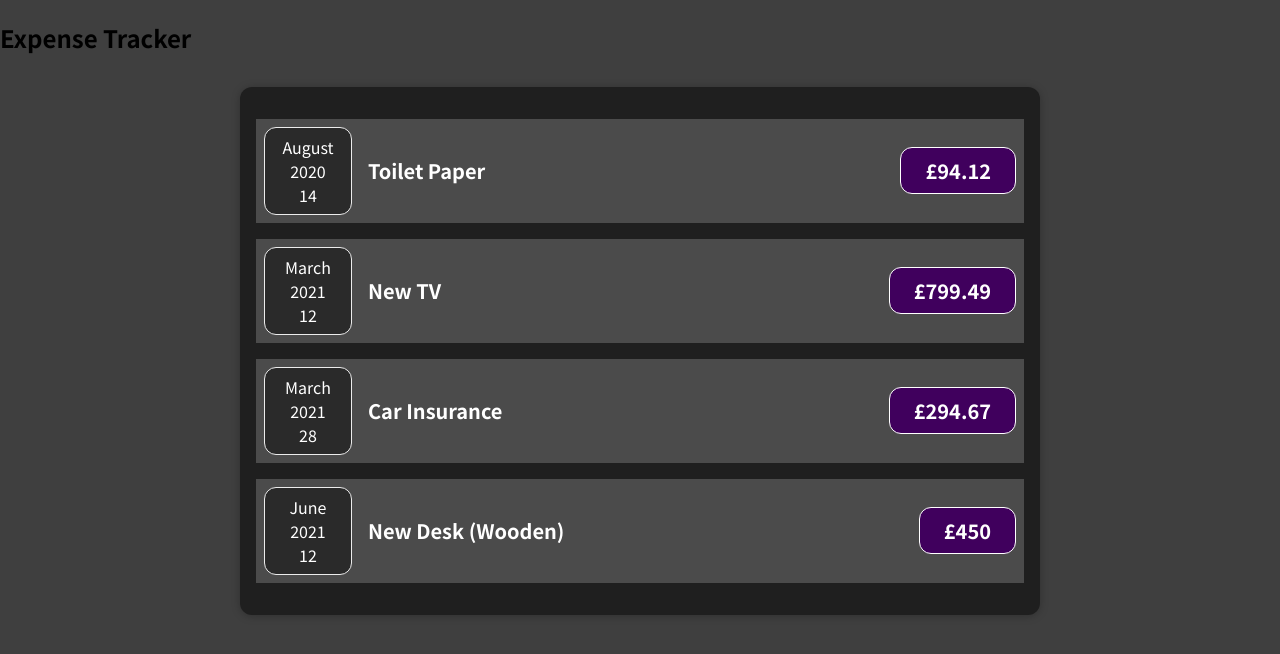
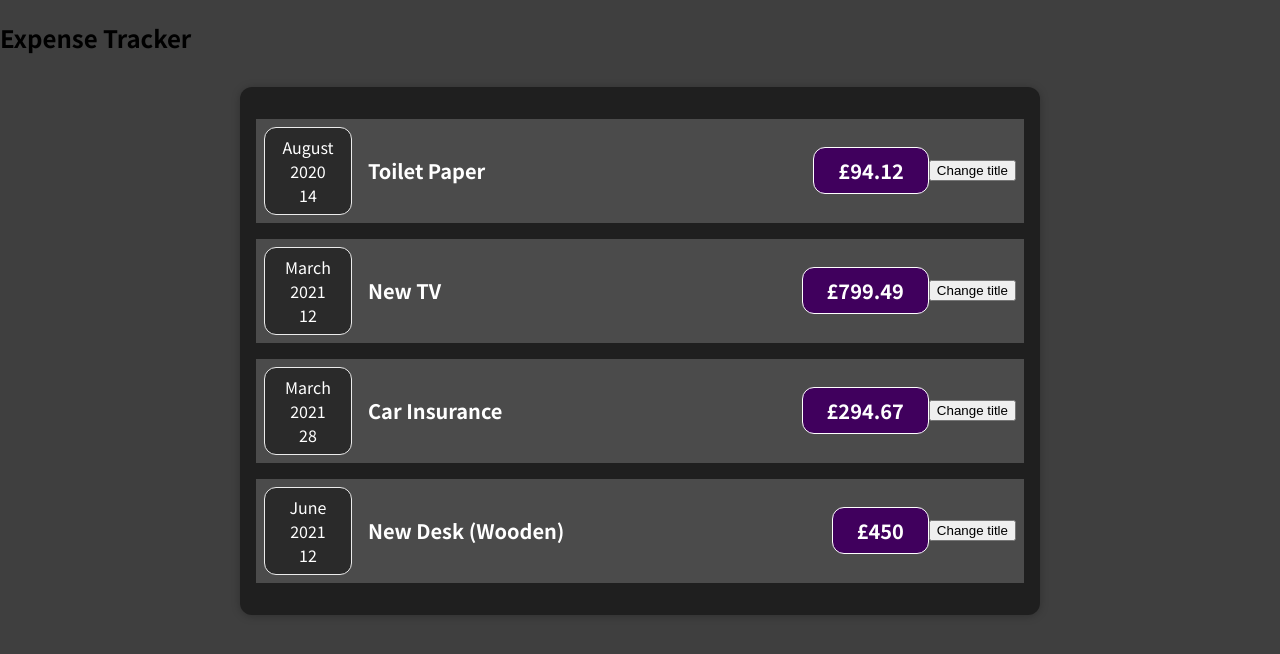
Before and after one commit to VICTOR554/expense-tracker, a React (Create React App) app: page / in a window 1280 px wide. Shown: the top 654 px of the page. Built offline with nearby package versions, Linux system fonts and the light colour scheme.

Commit message:
Updated expense item with use state to test how states functions

```diff
--- a/src/components/Expenses/ExpenseItem.js
+++ b/src/components/Expenses/ExpenseItem.js
@@ -1,15 +1,25 @@
+import React, { useState } from 'react';
 import ExpenseDate from './ExpenseDate';
 import Card from '../UI/Card';
 import './ExpenseItem.css';
 
 function ExpenseItem(props) {
+  const [title, setTitle] = useState(props.title);
+  console.log('Expense Item is evaluated');
+
+  const clickHandler = () => {
+    setTitle('updated');
+    console.log(title);
+  };
+
   return (
     <Card className="expense-item">
       <ExpenseDate date={props.date} />
       <div className="expense-item__description">
-        <h2>{props.title}</h2>
+        <h2>{title}</h2>
         <div className="expense-item__price">£{props.amount}</div>
       </div>
+      <button onClick={clickHandler}>Change title </button>
     </Card>
   );
 }
```
